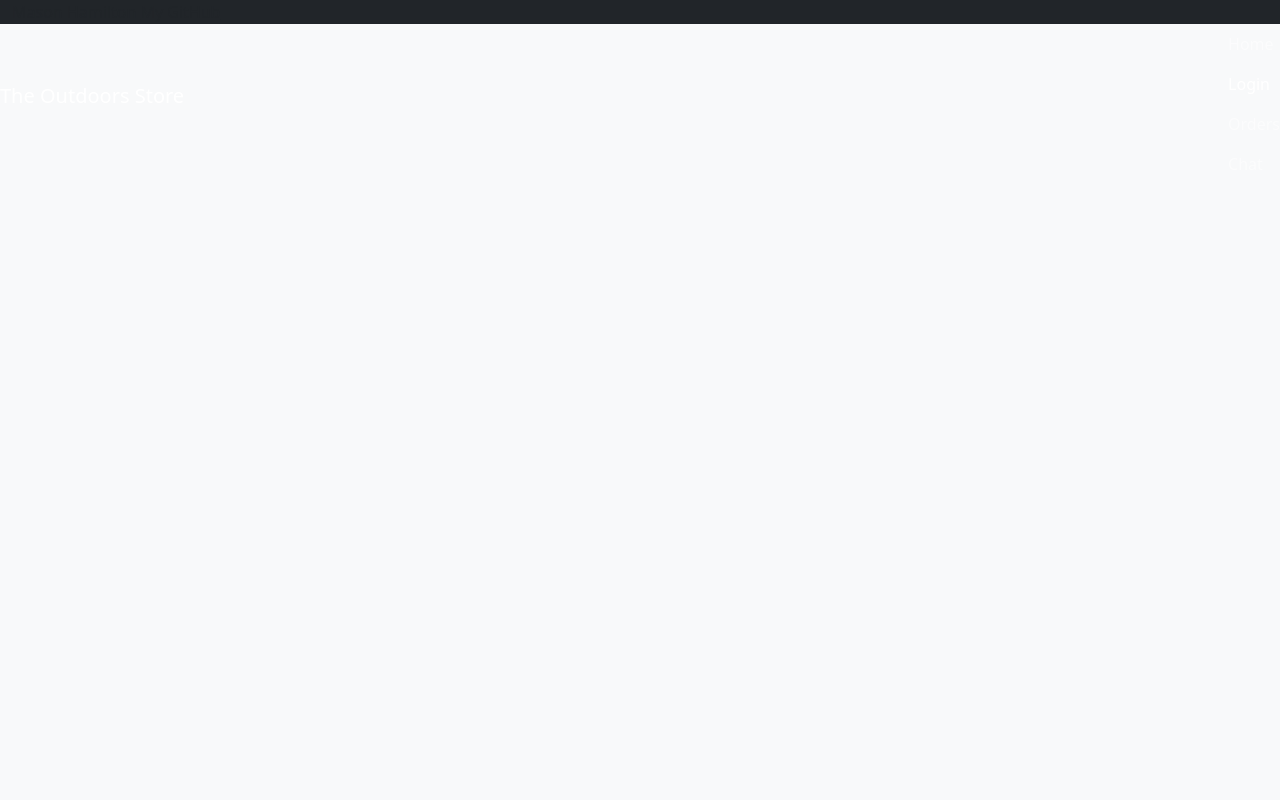
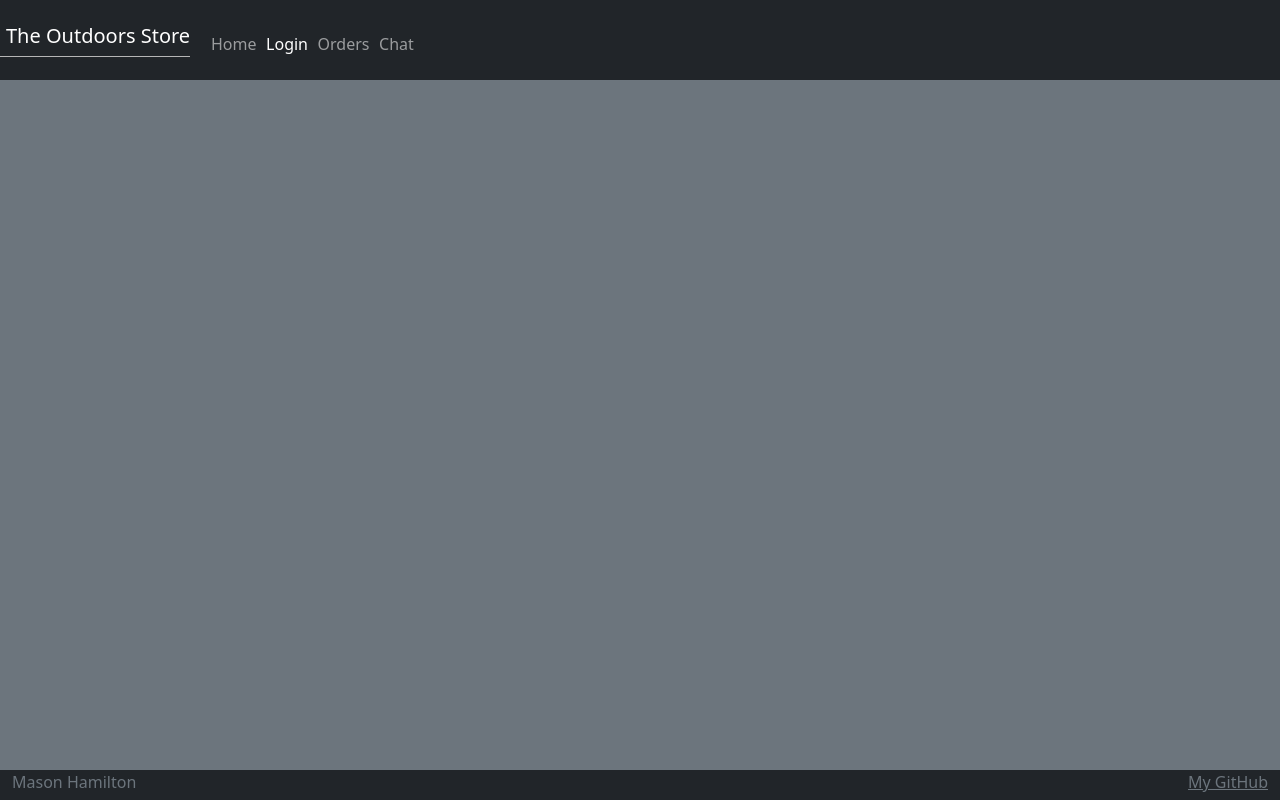
Before and after one commit to hamiltonmasond/startup, a plain HTML site: page db.html in a window 1280 px wide. Drawn offline with nearby package versions, Linux system fonts and the light colour scheme.

Commit message:
Added styling to the navbar and footer

```diff
--- a/db.html
+++ b/db.html
@@ -13,13 +13,13 @@
             crossorigin="anonymous"
         />
     </head>
-    <body class="bg-light">
+    <body class="bg-dark text-light">
         <header class="container-fluid">
             <nav class="navbar fixed-top navbar-dark">
                 <a class="navbar-brand" href="#">The Outdoors Store</a>
                 <menu class="navbar-nav">
                     <li class="nav-item">
-                        <a class="nav-link" href="home.html">Home</a>
+                        <a class="nav-link" href="index.html">Home</a>
                     </li>
                     <li class="nav-item">
                         <a class="nav-link active" href="login.html">Login</a>
@@ -33,10 +33,10 @@
                 </menu>
             </nav>
         </header>
-        <main>
+        <main class="container-fluid bg-secondary text-center">
 
         </main>
-        <footer class="bg-dark text-dark tet-muted">
+        <footer class="bg-dark text-dark text-muted">
             <div class="container-fluid">
                 <span class="text-reset">Mason Hamilton</span>
                 <a
--- a/main.css
+++ b/main.css
@@ -0,0 +1,42 @@
+body {
+    display: flex;
+    flex-direction: column;
+    min-width: 375px;
+  }
+
+  header {
+    flex: 0 80px;
+  }
+
+  main {
+    flex: 1 calc(100vh - 110px);
+    display: flex;
+    flex-direction: column;
+    align-items: center;
+    justify-content: space-around;
+  }
+
+  footer {
+    flex: 0 30px;
+  }
+
+  menu {
+    flex: 1;
+    display: flex;
+    /*  overwrite Bootstrap so the menu does not wrap */
+    flex-direction: row !important;
+    list-style: none;
+  }
+
+  .navbar-brand {
+    padding-left: 0.3em;
+    border-bottom: solid rgb(182, 182, 182) thin;
+  }
+
+  menu .nav-item {
+    padding: 0 0.3em;
+  }
+
+  footer a {
+    float: right;
+  }
```
Also changed, not shown: index.html (renamed from home.html, +4 -4 lines), login.html (+4 -4 lines), wb.html (+4 -4 lines).
